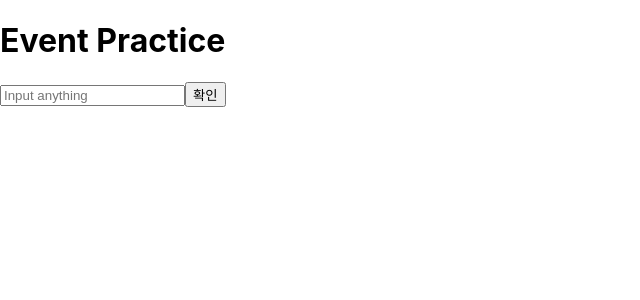
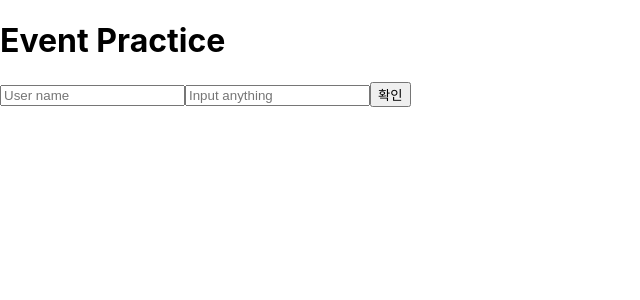
Before and after one commit to jheloper/react-playground, a React (Create React App) app: page / in a window 1280 px wide. Shown: the top 300 px of the page, without its empty margins (0-640 px from the left). Built offline with nearby package versions, Linux system fonts and the light colour scheme.

Commit message:
여러 input에 대응하기 위해 onChange 함수 수정 및 keyPress 함수 추가

```diff
--- a/src/EventPractice.js
+++ b/src/EventPractice.js
@@ -2,18 +2,25 @@
 
 class EventPractice extends Component {
     state = {
+        username: "",
         message: "",
     };
 
     handleChange = (e) => {
         console.log(e);
-        this.setState({ message: e.target.value });
+        this.setState({ [e.target.name]: e.target.value });
     };
 
     handleClick = () => {
-        alert(this.state.message);
-        this.setState({ message: "" });
-    }
+        alert(this.state.username + ": " + this.state.message);
+        this.setState({ username: "", message: "" });
+    };
+
+    handleKeyPress = (e) => {
+        if (e.key === "Enter") {
+            this.handleClick();
+        }
+    };
 
     render() {
         return (
@@ -21,10 +28,18 @@
                 <h1>Event Practice</h1>
                 <input
                     type="text"
+                    name="username"
+                    placeholder="User name"
+                    value={this.state.username}
+                    onChange={this.handleChange}
+                ></input>
+                <input
+                    type="text"
                     name="message"
                     placeholder="Input anything"
                     value={this.state.message}
                     onChange={this.handleChange}
+                    onKeyPress={this.handleKeyPress}
                 ></input>
                 <button onClick={this.handleClick}>확인</button>
             </div>
```
